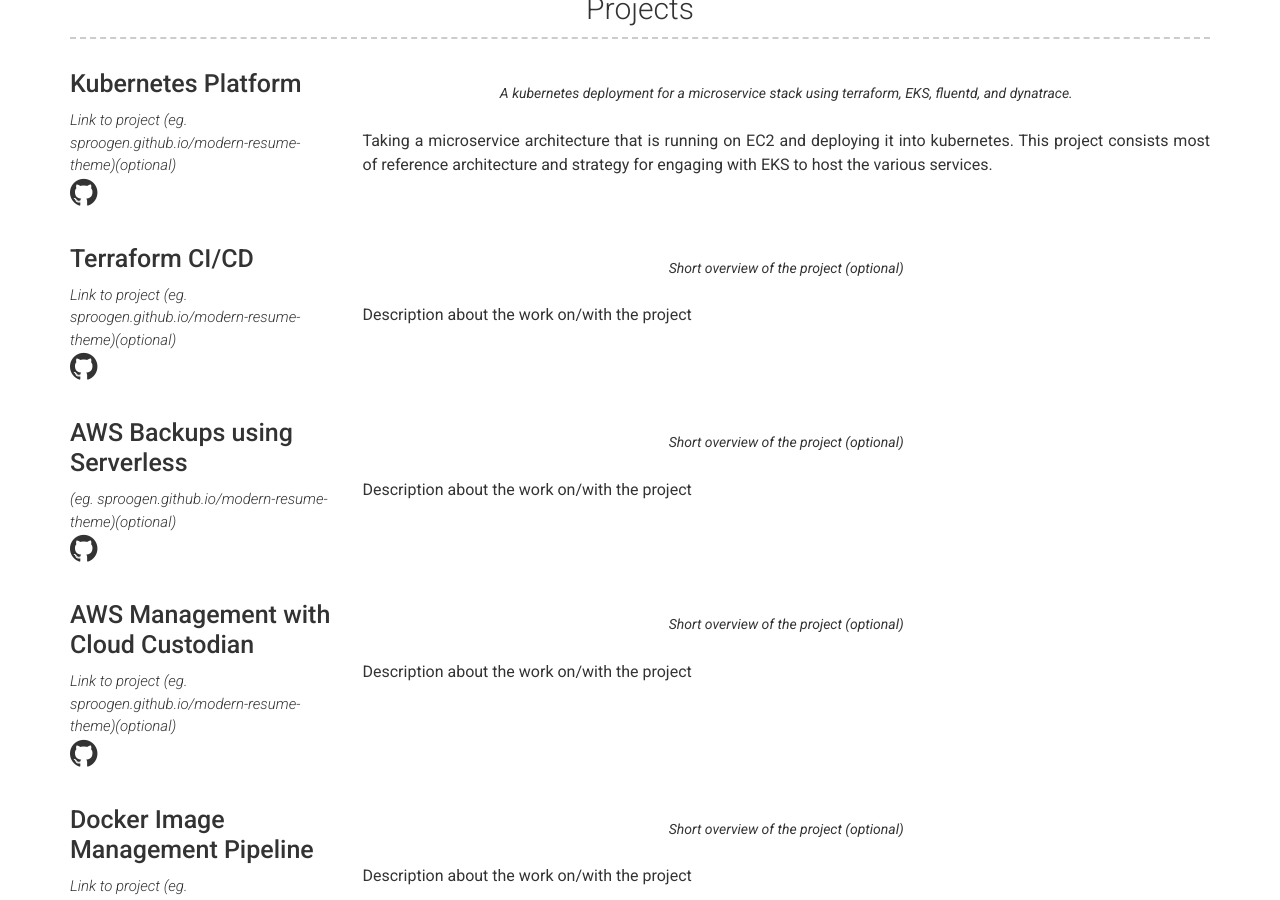
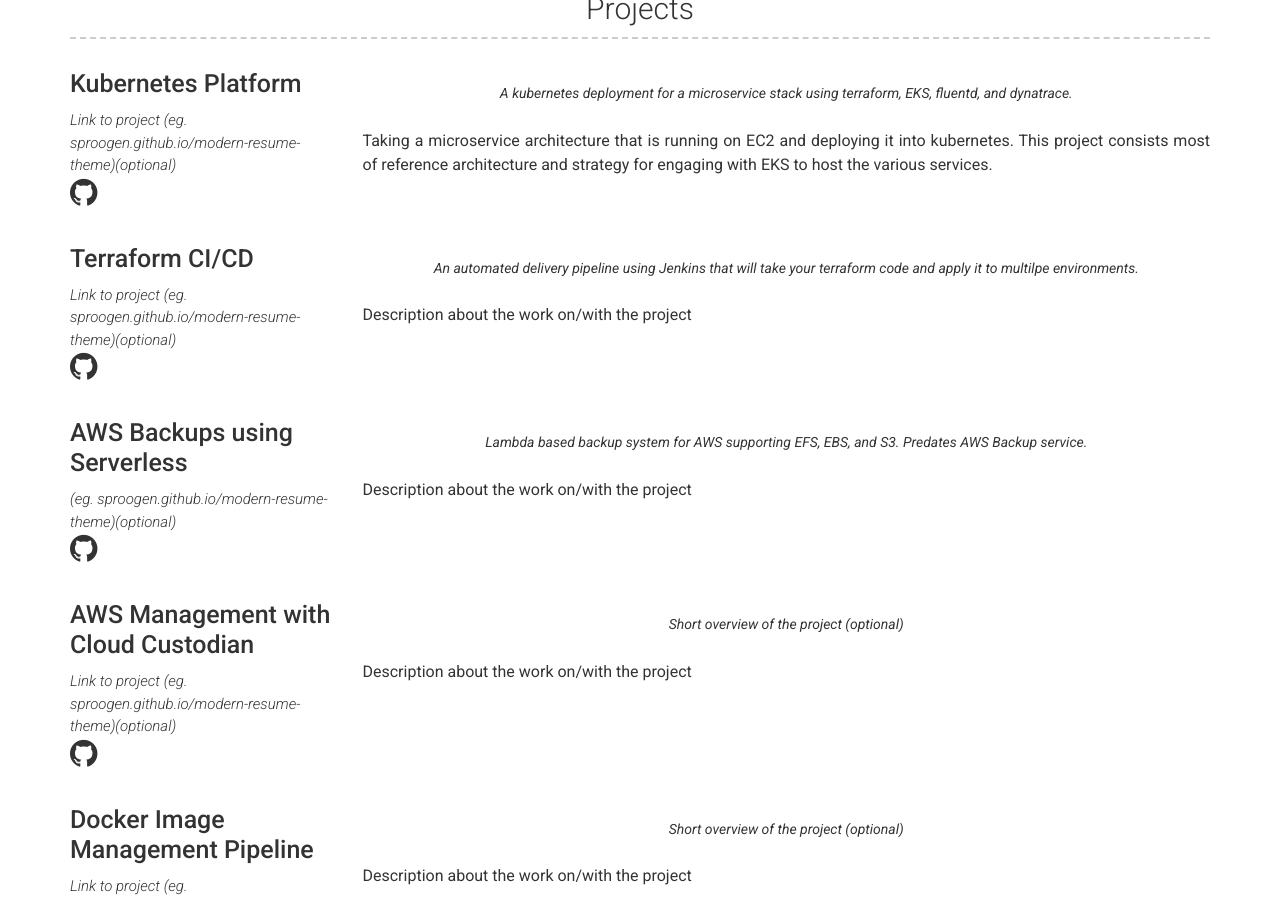
Before and after one commit to Thutm/about-me, a Jekyll site: the page built from index.md, in a window 1280 px wide and 900 px high, scrolled down 561 px. Built offline with Jekyll 4.4.1, drawn with Linux system fonts in a browser that asks for light colours.

Commit message:
More updates

```diff
--- a/_data/projects.yml
+++ b/_data/projects.yml
@@ -13,7 +13,7 @@
   link: Link to project (eg. sproogen.github.io/modern-resume-theme)(optional)
   github: Github page for project (eg. sproogen/modern-resume-theme)(optional)
   quote: >
-    Short overview of the project (optional)
+    An automated delivery pipeline using Jenkins that will take your terraform code and apply it to multilpe environments.
   description: | # this will include new lines to allow paragraphs
     Description about the work on/with the project
 
@@ -21,7 +21,7 @@
   link: (eg. sproogen.github.io/modern-resume-theme)(optional)
   github: Github page for project (eg. sproogen/modern-resume-theme)(optional)
   quote: >
-    Short overview of the project (optional)
+    Lambda based backup system for AWS supporting EFS, EBS, and S3. Predates AWS Backup service.
   description: | # this will include new lines to allow paragraphs
     Description about the work on/with the project
 
```
Also changed, not shown: 1 other file.
